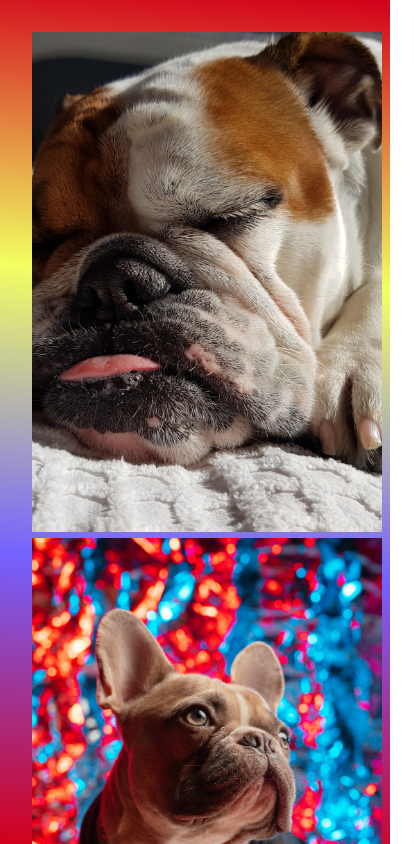
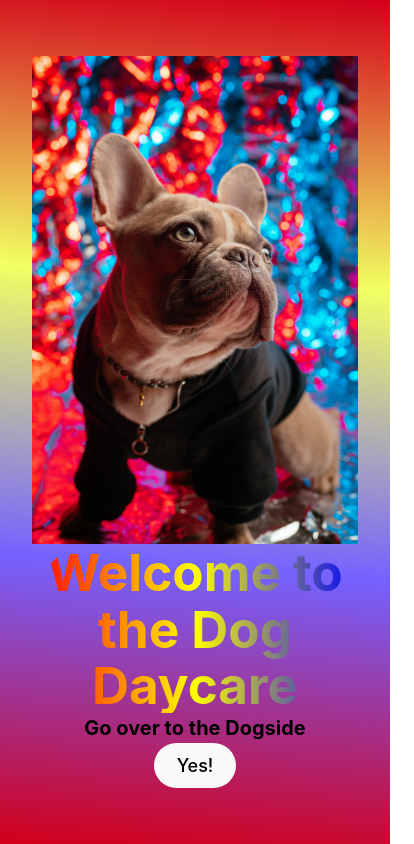
Before and after one commit to ernestocarocca/dogDayCare, a React (Vite) app: page /#/ in a window 390 px wide. Shown: the top 844 px of the page, 414 px wide, since content can reach past the window. Built offline with nearby package versions, Linux system fonts and the light colour scheme.

Commit message:
fixat fel i css på welcome

```diff
--- a/src/components/styleFetchD.css
+++ b/src/components/styleFetchD.css
@@ -6,11 +6,11 @@ body {
 
 .showDogs {
   display: grid;
-  padding: 1em;
+  padding: 6em;
   gap: 1em;
   object-fit: cover;
   border-color: black;
-  border-width: 25px;
+
   grid-template-columns: repeat(1, 1fr);
 }
 
--- a/src/components/welcome.css
+++ b/src/components/welcome.css
@@ -1,22 +1,29 @@
-/* Gemensam stil för större skärmar */
 .welcome img {
   width: 350px;
   height: 500px;
   object-fit: cover;
+  transition: transform 0.1s ease-in-out;
 }
 
-.welcome img {
-  display: inline;
-}
+@media (max-width: 768px) {
+  .welcome img {
+    display: none; /* Dölj alla bilder i början */
+  }
 
-.welcome img {
-  grid-template-columns: repeat(1, 1fr);
-}
+  .welcome img:nth-child(2) {
+    display: block; /* Visa bara den andra bilden (mittbilden) */
+    width: 100%; /* Anpassa bredden till 100% */
+    height: auto; /* Låt höjden anpassas proportionellt */
+    margin: 0 auto; /* Centrera bilden */
+  }
 
-.welcome h1 {
-  background-image: url("./img/hund2.jpg");
-  color: white;
-  border-radius: 65px;
+  .welcome p {
+    font-size: 16px; /* Anpassa textens storlek */
+    text-align: center; /* Centrera texten */
+    white-space: nowrap; /* Förhindra radbrytning */
+    overflow: hidden; /* Dölj överflödig text */
+    text-overflow: ellipsis; /* Lägg till ellipsis (...) om texten är för lång */
+  }
 }
 
 .welcome .Button {
@@ -27,15 +34,7 @@
 .welcome p {
   color: black;
   font-size: 20px;
-  font-style: bold;
-}
-
-.welcome img {
-  width: 350px;
-  height: 500px;
-  object-fit: cover;
-  display: inline;
-  transition: transform 0.1s ease-in-out;
+  font-weight: bold;
 }
 
 .welcome img:hover {
@@ -52,25 +51,3 @@
   position: relative;
   overflow: hidden;
 }
-
-@media screen and (max-width: 767px) {
-  .welcome h1 {
-    font-size: 24px;
-    border-radius: 0;
-    position: relative;
-    overflow: hidden;
-  }
-  .welcome h1::after {
-    content: "";
-    display: block;
-    position: absolute;
-    left: 0;
-    top: 0;
-    width: 100%;
-    height: 100%;
-    background: linear-gradient(to right, red, yellow, blue);
-    z-index: -1;
-    animation: shimmer 1s linear infinite;
-    opacity: 0; /* För att initialt göra glimret osynligt */
-  }
-}
```
